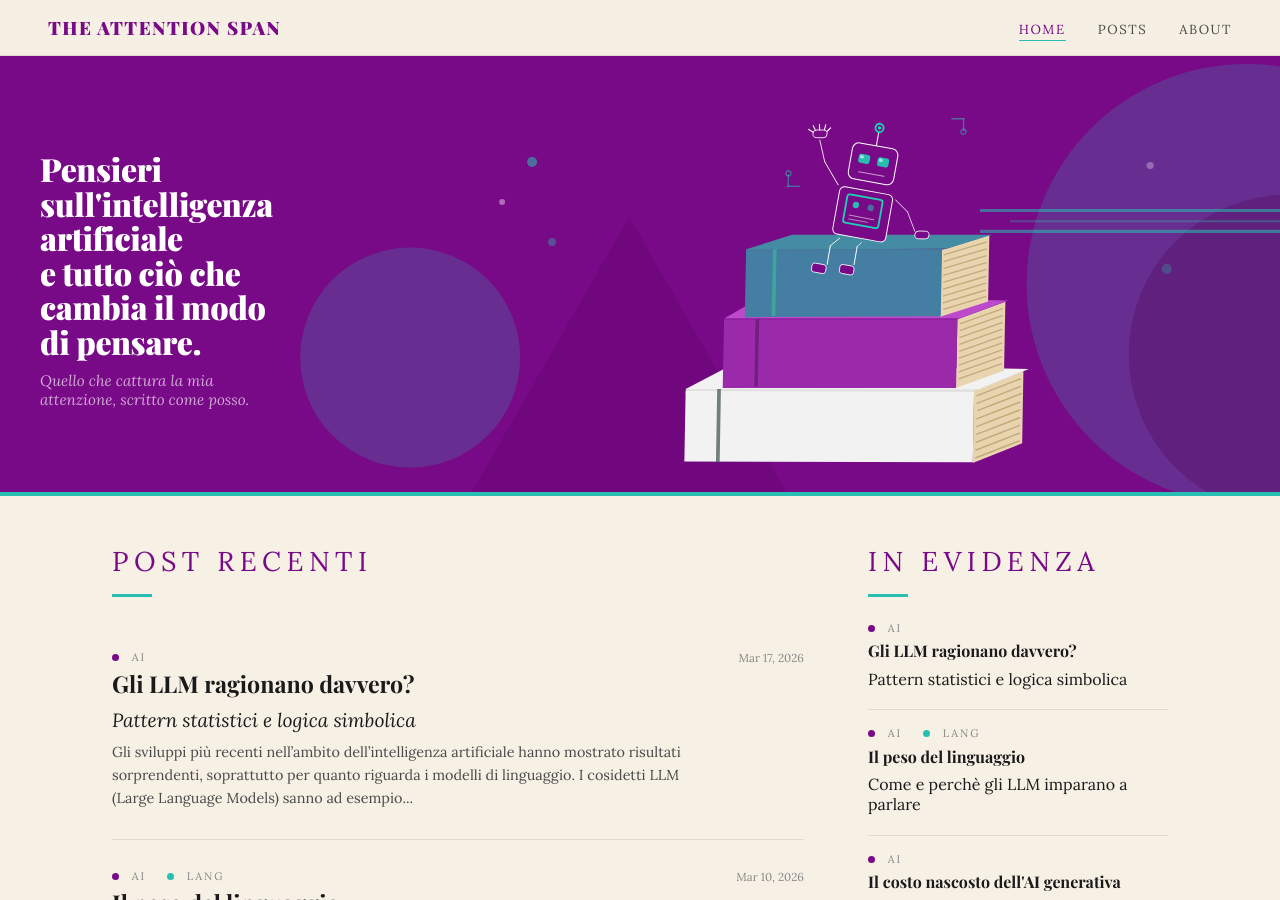
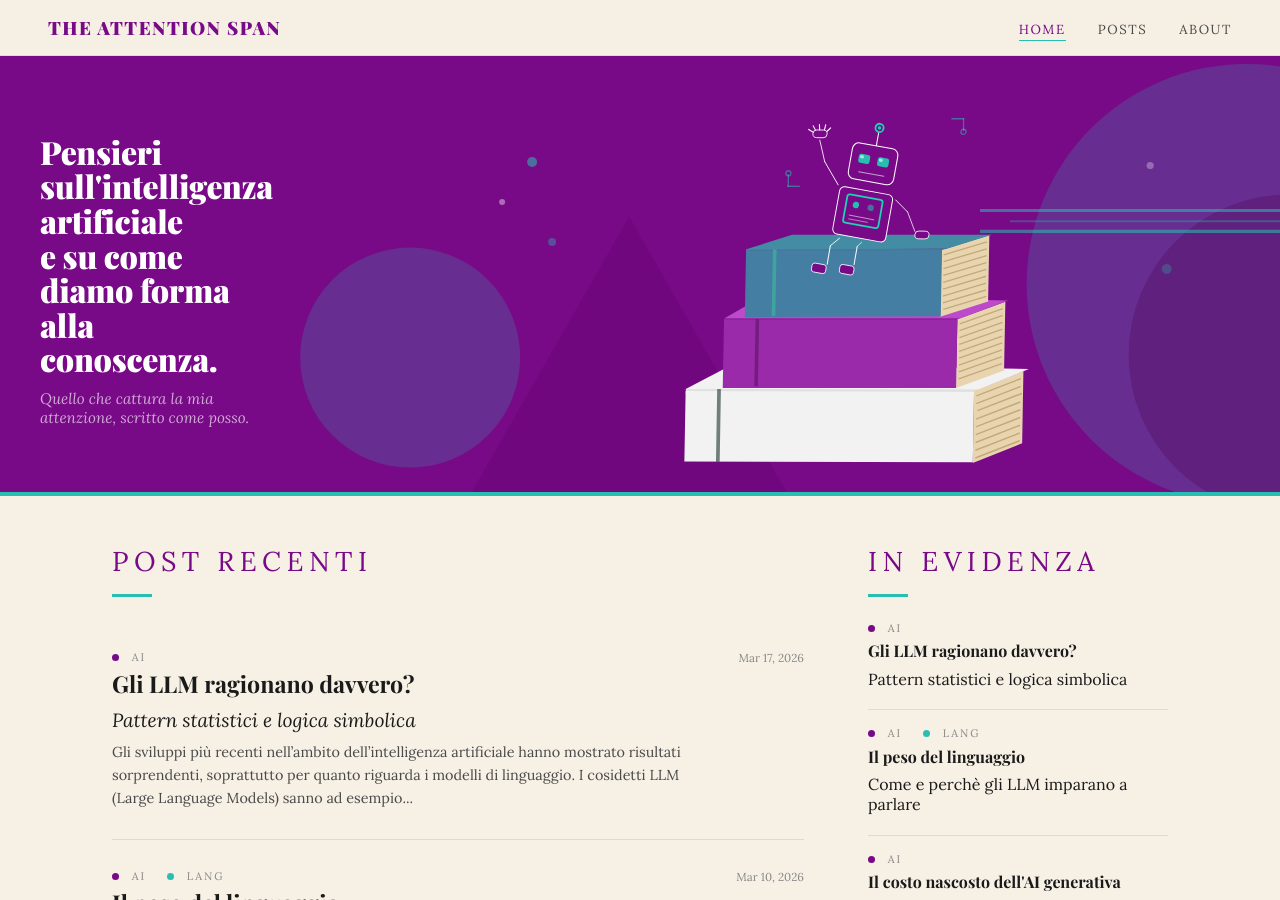
Before and after one commit to silviavicentini/silviavicentini.github.io, a Jekyll site: the page built from index.md, in a window 1280 px wide and 900 px high. Built offline with Jekyll 4.4.1, drawn with Linux system fonts in a browser that asks for light colours; some web fonts are replaced.

Commit message:
Update _config.yml

```diff
--- a/_config.yml
+++ b/_config.yml
@@ -7,7 +7,7 @@ lang: it
 
 hero:
   role: ""
-  name: "Pensieri <br> sull'intelligenza artificiale  <br> e tutto ciò che cambia il modo di pensare."
+  name: "Pensieri <br> sull'intelligenza artificiale  <br> e su come diamo forma alla conoscenza."
   tagline: "Quello che cattura la mia attenzione, scritto come posso."
 
 author:
```
